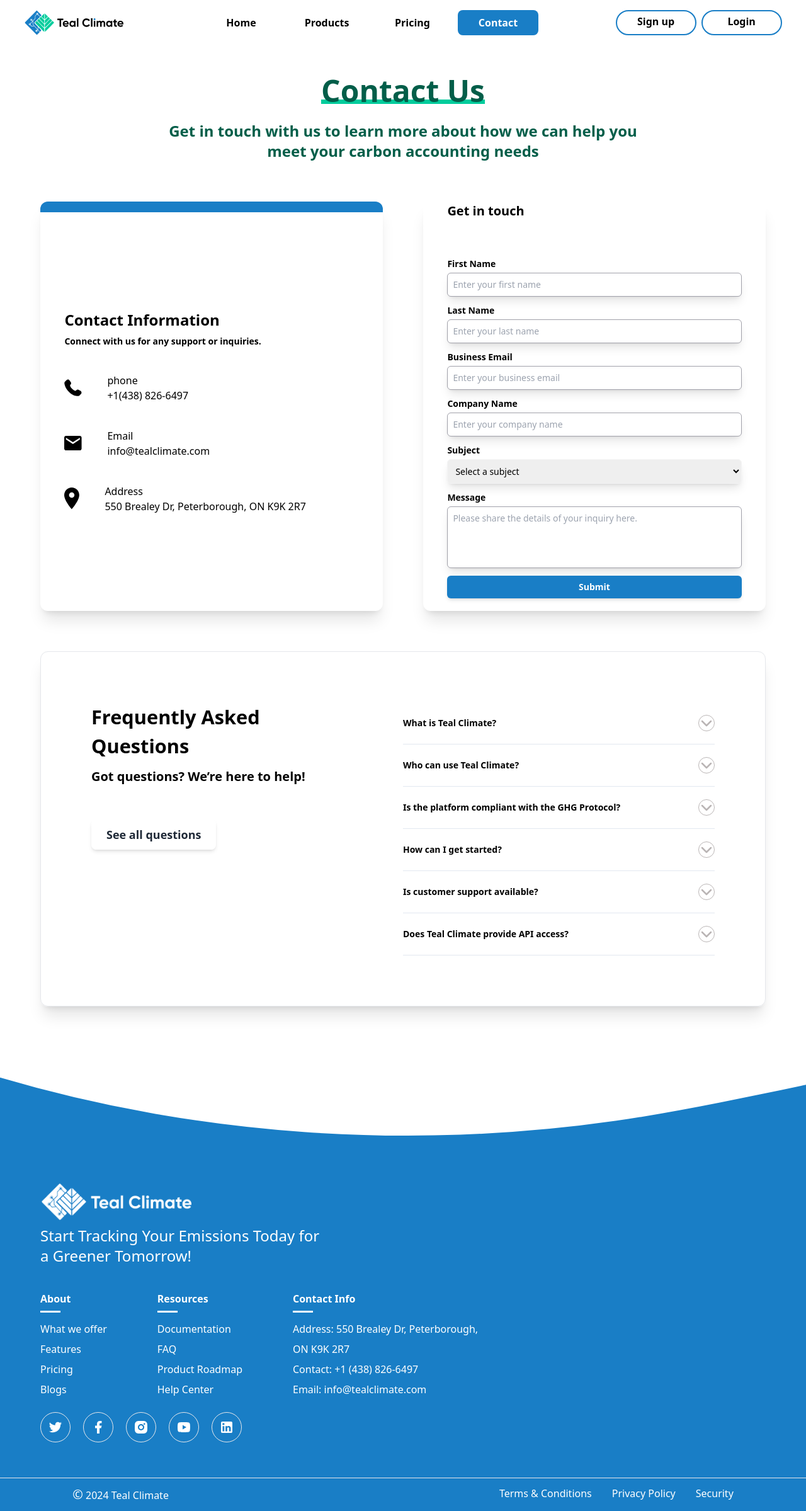
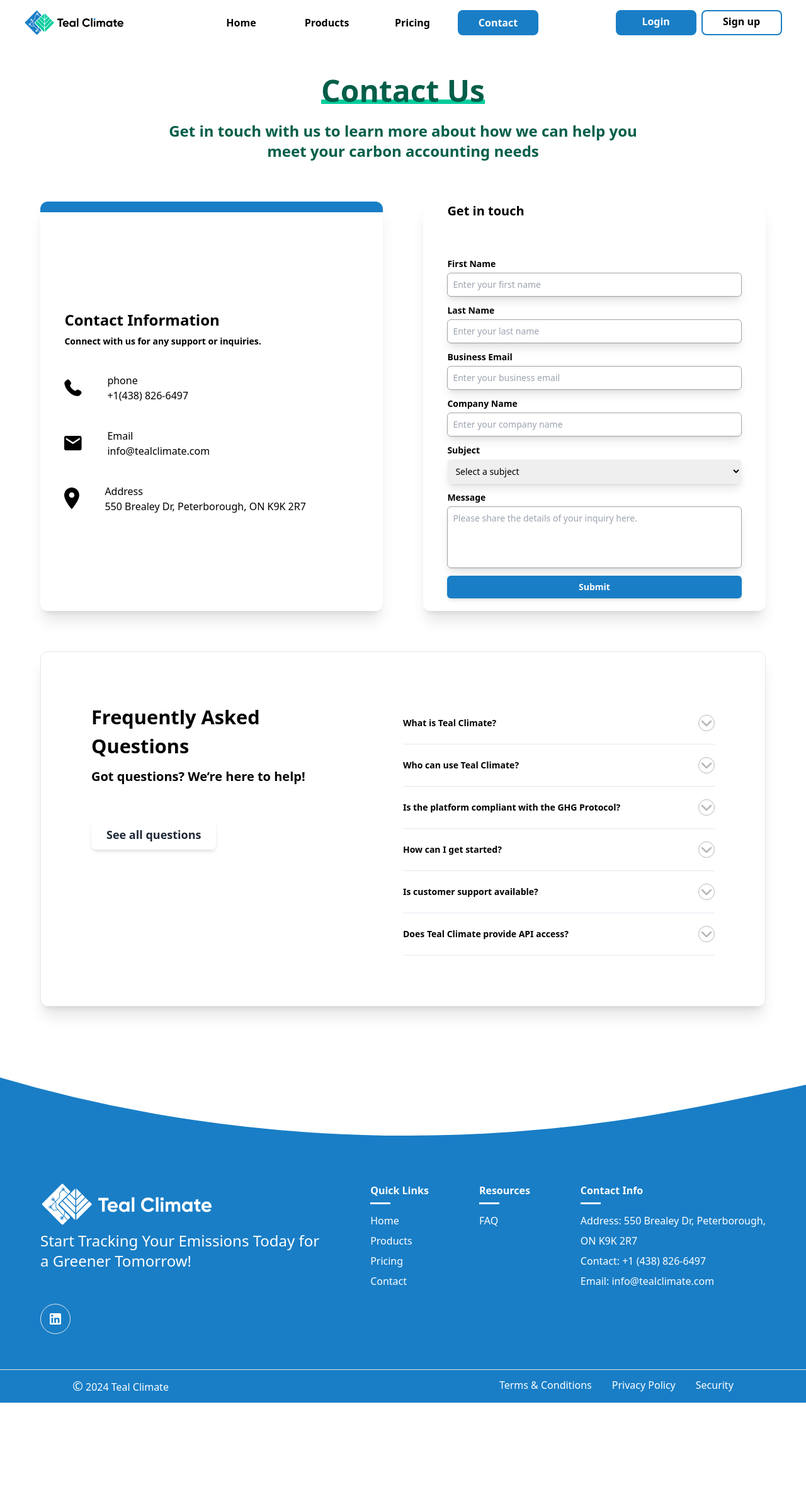
Before and after one commit to drnaeemabbasi/tealclimate-landing-page, a website: page src/contact.html in a window 1280 px wide. Shown: the whole page at 63% size. After the commit the page ends 2227 px from the top, so only its background shows below. Drawn offline with Linux system fonts and the light colour scheme.

Commit message:
some ui fixes

```diff
--- a/src/contact.html
+++ b/src/contact.html
@@ -88,16 +88,16 @@
             </a>
           </li>
         </ul>
-        <div class="flex gap-2">
+       <div class="flex gap-2">
+          <a href="https://carbon.tealclimate.com/login"
+            class="w-[10vmax] cursor-pointer rounded-lg border-2 border-tc-blue py-1 text-center font-semibold  duration-300 bg-tc-blue text-white hover:opacity-90 max-w-32 hover:bg-transparent hover:text-black"
+          >
+            Login
+          </a>
           <a href="https://carbon.tealclimate.com/signup"
-            class="w-[10vmax] cursor-pointer rounded-full border-2 border-tc-blue py-1 text-center font-semibold text-black duration-300 hover:bg-tc-blue hover:text-white hover:opacity-90 max-w-32 "
+            class="w-[10vmax] cursor-pointer rounded-lg border-2 border-tc-blue py-1 text-center font-semibold text-black duration-300 hover:bg-tc-blue hover:text-white hover:opacity-90 max-w-32 "
           >
             Sign up
-          </a>
-          <a href="https://carbon.tealclimate.com/login"
-            class="w-[10vmax] cursor-pointer rounded-full border-2 border-tc-blue py-1 text-center font-semibold text-black duration-300 hover:bg-tc-blue hover:text-white hover:opacity-90 max-w-32"
-          >
-            Login
           </a>
         </div>
       </div>
@@ -263,7 +263,7 @@
 <div class="flex-1" id="faq-section1" ></div>
     </section>
 
-   <footer class="relative mt-12 bg-tc-blue pt-10  text-white">
+ <footer class="relative mt-12 bg-tc-blue pt-10  text-white">
       <div class="absolute left-0 top-0 w-full overflow-hidden leading-[0]">
         <svg
           class="md:w-[calc(405%+1.3px) relative block h-[284px] lg:w-[calc(285%+1.3px)]"
@@ -281,10 +281,13 @@
       <div class="px-[5vw] pt-48 pb-14">
       <div class="flex justify-between flex-wrap gap-x-5 gap-y-10">
         <div class="text-lg sm:text-xl lg:text-2xl w-[450px]">
-          <img
-            src="assets/images/teal-climate-white-logo.png"
-            class="h-auto w-60"
-          />
+         <div class="flex gap-2 items-center">
+           <img
+             src="./assets/logo.svg"
+             class=""
+           />
+           <img src="./assets/tealClimateLogo.svg" alt="">
+         </div>
           <p class="mt-2">
             Start Tracking Your Emissions Today for a
             Greener Tomorrow!
@@ -293,15 +296,15 @@
         <div class="flex flex-wrap gap-x-20 gap-y-8">
         <div class="">
           <h1 class="relative font-bold">
-            About<span
+            Quick Links<span
               class="absolute bottom-[-10px] left-0 h-[3px] w-8 bg-white"
             ></span>
           </h1>
           <ul class="mt-6 flex flex-col gap-2">
-            <li><a href="">What we offer</a></li>
-            <li><a href="">Features</a></li>
-            <li><a href="">Pricing</a></li>
-            <li><a href="">Blogs</a></li>
+            <li><a href="./index.html">Home</a></li>
+            <li><a href="./products.html">Products</a></li>
+            <li><a href="./pricing.html">Pricing</a></li>
+            <li><a href="./contact.html">Contact</a></li>
           </ul>
         </div>
         <div class="">
@@ -311,10 +314,7 @@
             ></span>
           </h1>
           <ul class="mt-6 flex flex-col gap-2">
-            <li><a href="">Documentation</a></li>
             <li><a href="./faqs.html">FAQ</a></li>
-            <li><a href="">Product Roadmap</a></li>
-            <li><a href="">Help Center</a></li>
           </ul>
         </div>
         <div class="">
@@ -333,7 +333,7 @@
         </div>
       </div>
       <div class="flex gap-2  sm:gap-5 mt-6">
-     <div class="w-12 h-12 rounded-full border flex items-center justify-center">
+     <!-- <div class="w-12 h-12 rounded-full border flex items-center justify-center">
       <img src="./assets/twiter-icon.svg" alt="" >
      </div>
      <div class="w-12 h-12 rounded-full border flex items-center justify-center">
@@ -344,10 +344,13 @@
      </div>
      <div class="w-12 h-12 rounded-full border flex items-center justify-center">
       <img src="./assets/youtube-icon.svg" >
-     </div>
-     <div class="w-12 h-12 rounded-full border flex items-center justify-center">
+     </div> -->
+
+     <a href="https://ca.linkedin.com/company/teal-climate?trk=public_profile_experience-item_profile-section-card_subtitle-click"
+     target="_blank"
+     class="w-12 h-12 rounded-full border flex items-center justify-center">
       <img src="./assets/linkdin-icon.svg" >
-     </div>
+     </a>
       </div>
     </div>
       <div
```
Also changed, not shown: src/faqs.html (+26 -23 lines), src/index.html (+39 -35 lines), src/pricing.html (+26 -23 lines), src/privicy&policy.html (+27 -24 lines), src/products.html (+25 -22 lines), src/request_demo.html (+26 -23 lines), src/security.html (+26 -23 lines), src/terms&condition.html (+27 -24 lines), src/assets/logo.svg (added), src/assets/tealClimateLogo.svg (added), src/output.css.
